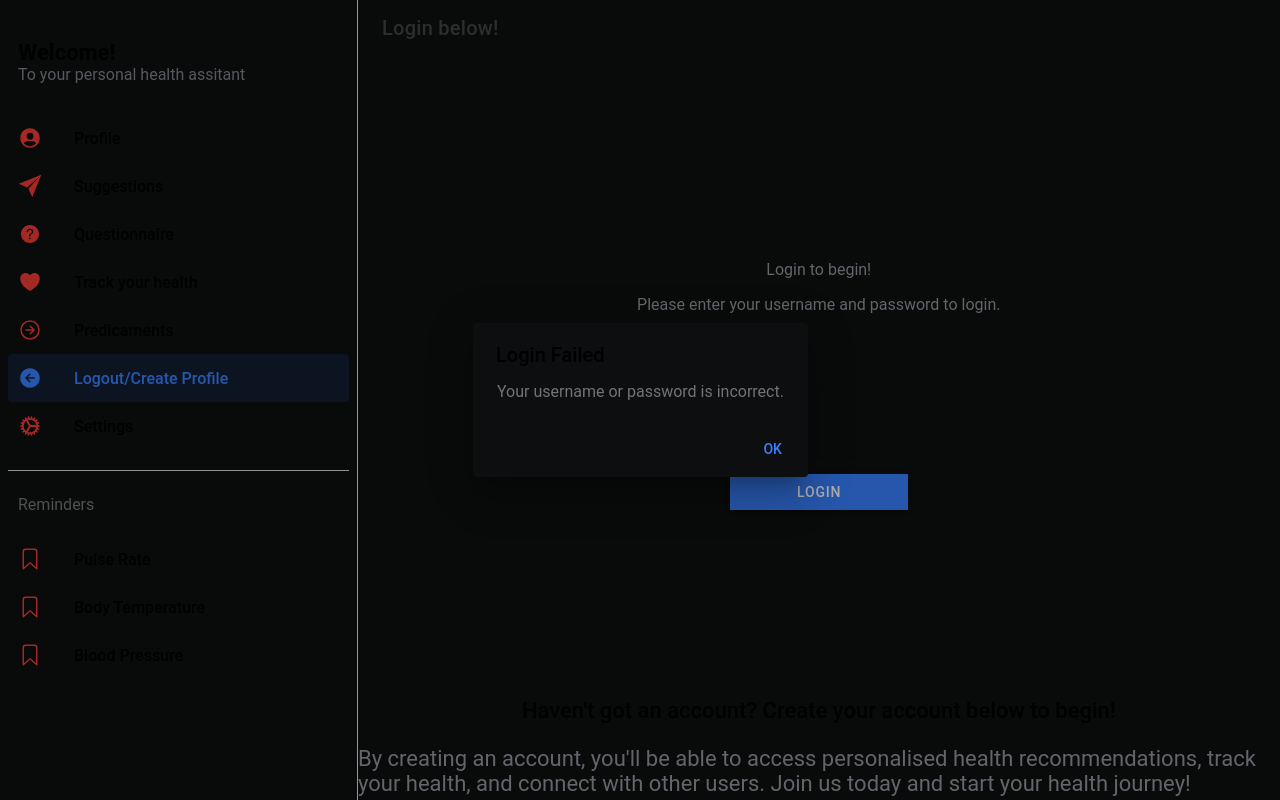
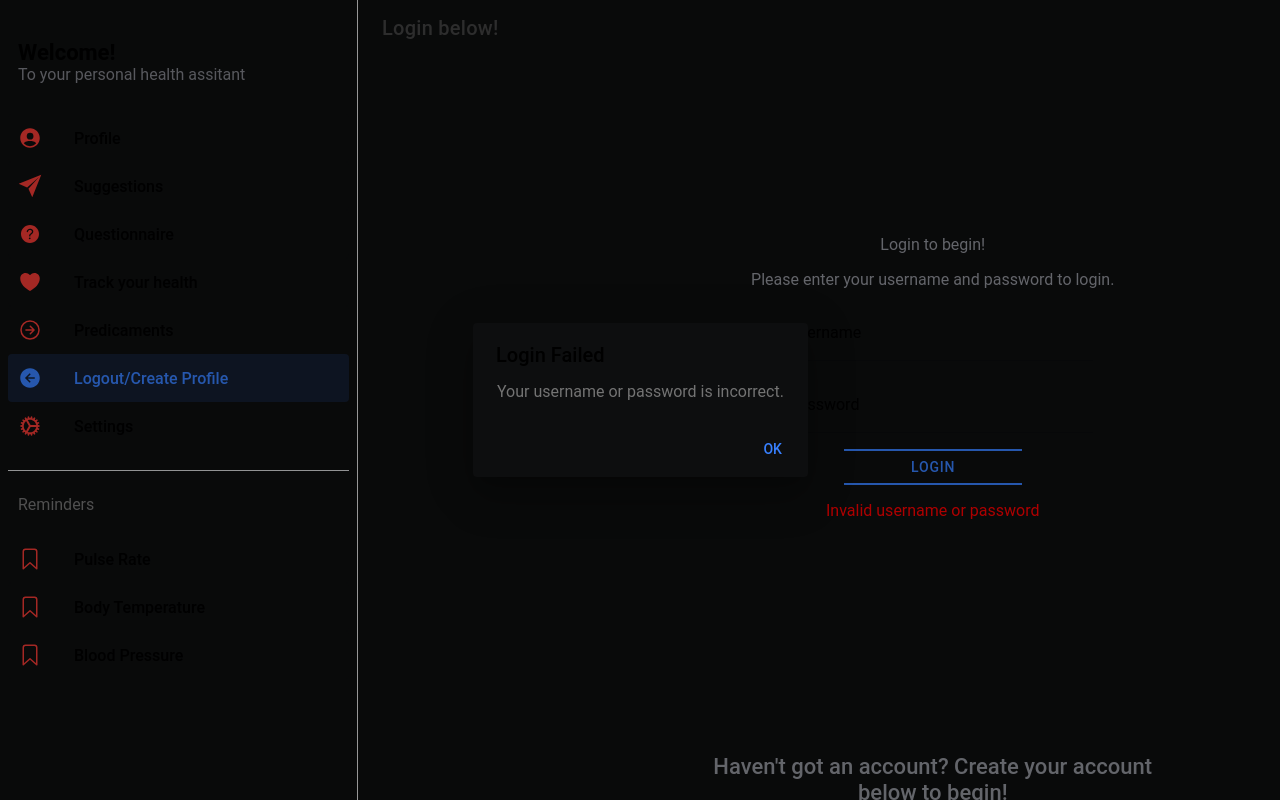
Before and after one commit to Ben5903/health-app, a React (Vite) app: page /Login in a window 1280 px wide. Both pictures are taken after a click on the element "LOGIN". Built offline with nearby package versions, Linux system fonts and the light colour scheme; no server answers.

Commit message:
login page updates
adjusted some grid layout content, button adjustments etc

```diff
--- a/src/pages/Login.css
+++ b/src/pages/Login.css
@@ -9,39 +9,59 @@ h1 {
 
 .login-button {
     width: 40%;
+    min-width: 150px; /* Adjust this value as needed */
     align-items: center;
+    justify-content: center; /* Center the text horizontally */
     margin: 0 auto;
+    display: flex;
+}
 
+.create-button {
+    width: 40%;
+    min-width: 150px; /* Adjust this value as needed */
+    align-items: center;
+    justify-content: center; /* Center the text horizontally */
+    margin: 0 auto;
+    display: flex;
 }
 
 .login-row {
     display: flex;
     align-items: center;
-    height: 75vh; /* Set the container height to 100% of the viewport height */
+    justify-content: center; /* Add this line */
+    height: 75vh;
+    min-height: 400px;
 }
 
-.create-text{
-    text-align: center;
+.custom-grid {
+    margin-top: -125px;
+}
+
+.message1 h3 {
+    text-align: center; /* Add this line */
+}
+
+.message2 p {
+    text-align: center; /* Add this line */
 }
 
 @media (max-width: 600px) {
-    .responsive-text {
+    .message1 h3, .message2 p {
       font-size: 14px;
     }
 }
 
 @media (min-width: 601px) and (max-width: 1024px) {
-    .responsive-text {
+    .message1 h3, .message2 p {
       font-size: 18px;
     }
 }
 
 @media (min-width: 1025px) {
-    .responsive-text {
+    .message1 h3, .message2 p {
       font-size: 22px;
     }
 }
-
 
 .IonItem {
     padding: 10px;
@@ -62,3 +82,7 @@ h1 {
 .IonText {
     margin-bottom: 20px;
 }
+
+.error {
+    color: red;
+}
--- a/src/pages/Login.tsx
+++ b/src/pages/Login.tsx
@@ -26,6 +26,7 @@ const Login: React.FC = () => {
   // declare state variables for username and password
   const [username, setUsername] = useState('');
   const [password, setPassword] = useState('');
+  const [errorMessage, setErrorMessage] = useState("");
 
   // declare state variable for alert
   const [showAlert, setShowAlert] = useState(false);
@@ -34,38 +35,44 @@ const Login: React.FC = () => {
   useEffect(() => {
     // Check if the user is already logged in
     localStorage.removeItem('token');
-    localStorage.removeItem('responses');
+    /* localStorage.removeItem('responses'); */
     axios.defaults.headers.common['Authorization'] = undefined;
   }, []);
 
-  // function to handle login
+  // handle login
   const handleLogin = async () => {
     console.log(`Logging in with username: ${username} and password: ${password}`);
     try {
       // call the LoginUser function from userService.tsx
       const response = await LoginUser({ username, password });
       console.log('Server response data:', response.data);
-      // Check the success property of the response
+
+      // check the success property of the response
       if (!response.data.success) {
         throw new Error(response.data.error);
       }
-      // If the token is in the response body, you might access it like this
       const token = response.data.token;
       localStorage.setItem('token', token);
+
       axios.defaults.headers.common['Authorization'] = `Bearer ${token}`;
+      console.log('Token:', token);
       // navigate to the Profile page
       history.push('/Profile');
+
     } catch (error) {
       // log the error to the console
       console.error('Login failed:', error);
+      setErrorMessage('Invalid username or password');
       setShowAlert(true);
     }
   };
-  // function to navigate to the Create page
+
+  // navigate to the Create page
   const CreateButton = () => {
     console.log('Navigating to /Create');
     history.push('/Create');
   };
+
   // return element
   return (
     <IonPage>
@@ -95,21 +102,30 @@ const Login: React.FC = () => {
                   <IonInput type="password" value={password} onIonChange={(e) => setPassword(e.detail.value!)}></IonInput>
                 </IonItem>
               </div>
-              <IonButton expand="full" onClick={handleLogin} className="ion-margin-top login-button button-hover">
+              <IonButton expand="full" onClick={handleLogin} className="ion-margin-top login-button button-hover" fill="outline">
                 Login
               </IonButton>
+              {errorMessage && <p className="error">{errorMessage}</p>}
             </IonCol>
           </IonRow>
         </IonGrid>
-        <div>
-          <h3 className="create-text">Haven't got an account? Create your account below to begin!</h3>
-          <IonText color="medium" className="responsive-text text-spacing">
-            <p>By creating an account, you'll be able to access personalised health recommendations, track your health, and connect with other users. Join us today and start your health journey!</p>
-          </IonText>
-          <IonButton expand="full" onClick={CreateButton} className="ion-margin-top login-button button-hover">
-            Create/Register
-          </IonButton>
-        </div>
+        <IonGrid className="ion-text-center custom-grid">
+          <IonRow className="login-row">
+            <IonCol size="3" size-md="6" offsetMd="3">
+              <div>
+                <IonText color="medium" className="message1">
+                  <h3>Haven't got an account? Create your account below to begin!</h3>
+                </IonText>
+                <IonText color="medium" className="message2">
+                  <p>By creating an account, you'll be able to access personalised health recommendations and track your health. Join us today and start your health journey!</p>
+                </IonText>
+                <IonButton expand="full" onClick={CreateButton} className="ion-margin-top create-button button-hover" fill="outline">
+                  Create/Register
+                </IonButton>
+              </div>
+            </IonCol>
+          </IonRow>
+        </IonGrid>
         <IonAlert
           isOpen={showAlert}
           onDidDismiss={() => setShowAlert(false)}
```
